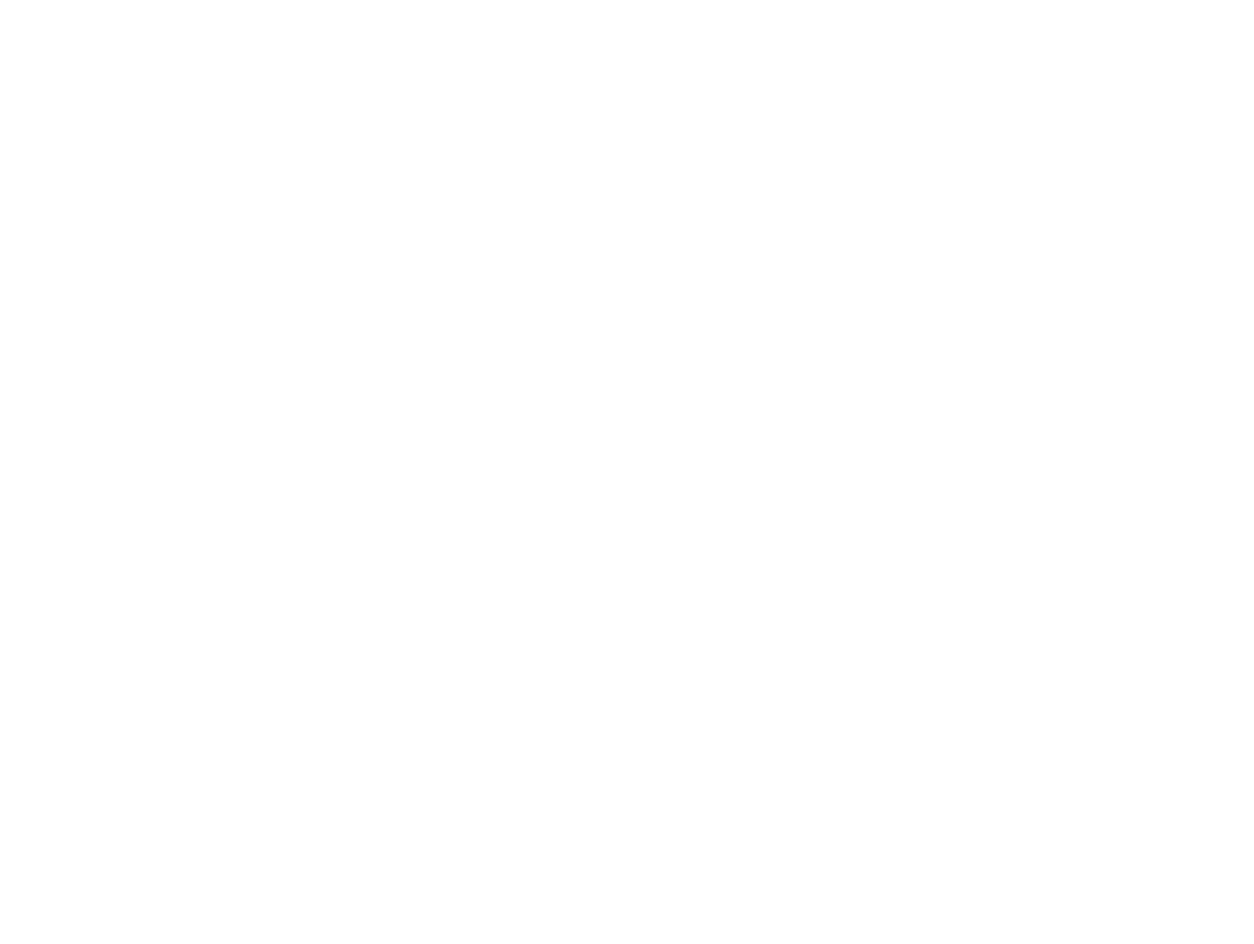
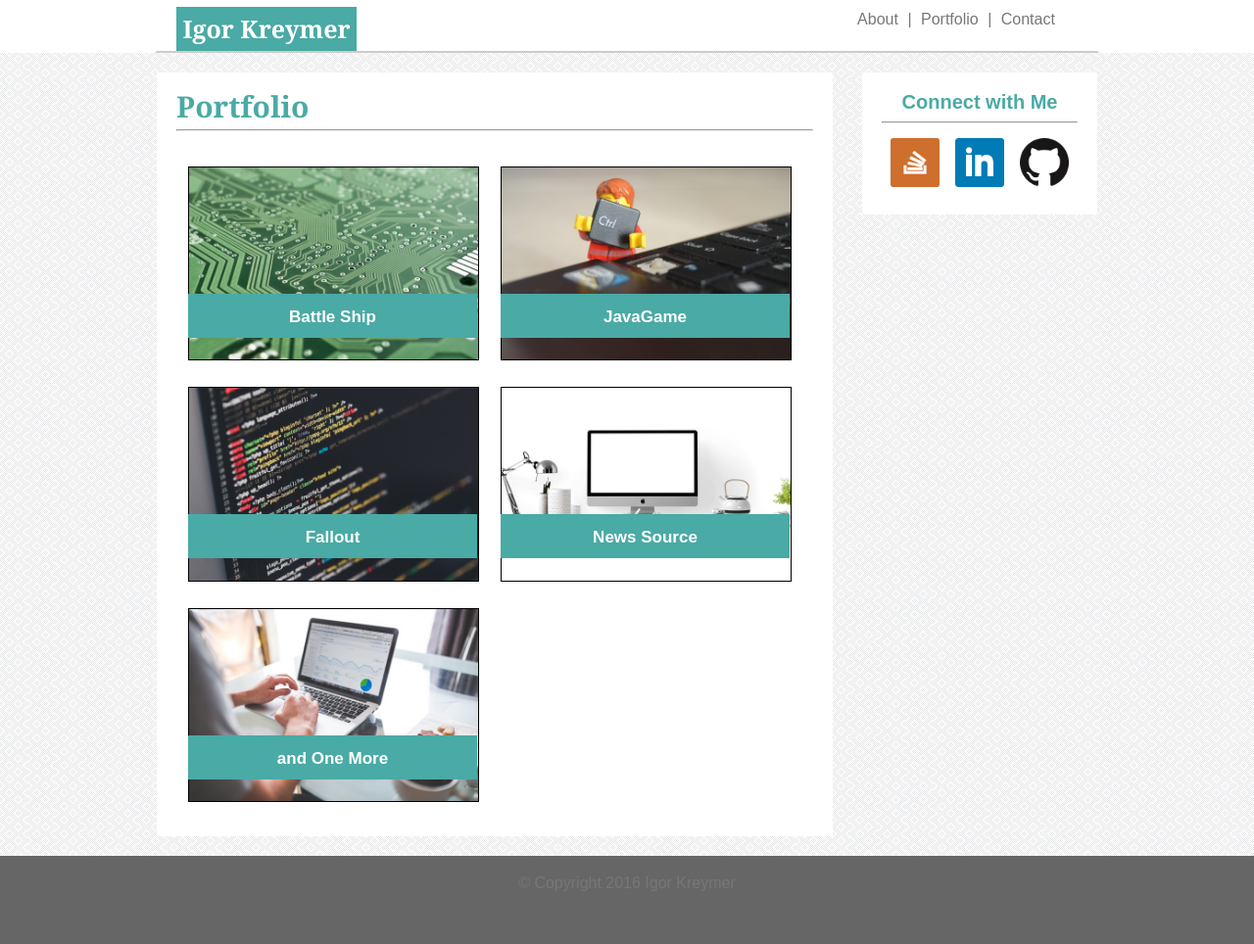
Before and after one commit to I-m-Kreymer/Basic-Portfolio, a plain HTML site: page portfolio.html in a window 1280 px wide. Shown: the whole page at 98% size. Before the commit the page ends 800 px from the top, so only its background shows below. Drawn offline with Linux system fonts and the light colour scheme.

Commit message:
pretty good version

```diff
--- a/assets/css/style.css
+++ b/assets/css/style.css
@@ -1,10 +1,13 @@
 body {
 		font-family: 'Arial', 'Helvetica Neue', Helvetica, sans-serif;
+		color:#777777;
 }
 
 br {
 	height:10px;
 }
+
+
 
 .Header_Design {
 	background-color: #fff;
@@ -49,6 +52,11 @@ br {
 	height:520px;
 }
 
+.Content_Background_Portfolio{
+	background-image: url("../images/back_pattern.png");
+	margin: 0 auto;
+	height:820px;
+}
 .Content_Size {
 	width: 960px;
 	margin: 0 auto;
@@ -122,7 +130,80 @@ br {
 	padding: 20px 0px 0px 0px;
 }
 
-a {
-    color: #0060B6;
+.Connect_Title{
+	font-weight:bold;
+
+}
+
+
+a.Header_Links {
+    color: #777777;
     text-decoration: none;
 }
+
+a.Header_Links:hover {
+	color: #0060B6;
+	font-size: 17px;
+}
+a.Social_links {
+	text-decoration: none;
+}
+
+a.Social_links:hover {
+	opacity: 0.8;
+}
+
+.Form_Name {
+	width:500px;
+	height: 30px;
+}
+
+.Form_Spacing {
+	margin-bottom: 5px;
+}
+
+.Form_message {
+	width: 500px;
+	height:150px;
+}
+.Submit_Button {
+	width: 80px;
+	height: 40px;
+	background-color: #4aaaa5;
+	border-color: #fff;
+	font-size:20px;
+	color: #fff;
+	font-weight: bold;
+}
+
+.portfolio_section {
+	float: left;
+	width:295px;
+	margin: 12px;
+
+	position: relative;
+
+}
+
+.portfolio_imgs {
+	width: 100%;
+	border-width: 1px;
+	border-color: black;
+	border-style: solid;
+
+
+}
+
+.portfolio_name {
+   position: absolute;
+   top: 130px;
+   left: 0;
+   width:100%;
+   height: 30px;
+   color: #fff;
+   font-weight: bold;
+   font-size: 17px;
+   text-align: center;
+   background-color: #4aaaa5;
+   padding: 15px 0px 0px 0px;
+}
--- a/contact.html
+++ b/contact.html
@@ -0,0 +1,89 @@
+<!doctype html>
+
+<html>
+
+	<head>
+
+		<title>About Me</title>
+			<link rel="stylesheet" type="text/css" href="./assets/css/reset.css">
+			<link rel="stylesheet" type="text/css" href="./assets/css/style.css">
+
+	</head>
+
+	<body>
+
+
+			<div class="Header_Design">
+			<div class="Website_Header">
+
+				<div class="Your_Name">Igor Kreymer </div>
+				<div class="Page_Navigation">
+						<a class="Header_Links" href="./index.html">  About </a> |
+						<a class="Header_Links" href="./portfolio.html">Portfolio</a> |
+						<a class="Header_Links" href="./contact.html">Contact </a>
+				</div>
+			</div>
+			</div>
+
+				<div class="Content_Background">
+				<div class="Content_Size">
+					<div class="Content">
+
+						<h1 class="Header_Font"> Contact </h1>
+
+						<hr>
+						<br>
+
+						<form>
+							<p class="Form_Spacing"> Name </p>
+							<input type="text" name="First Name" placeholder="John Smith" class="Form_Name">
+
+							<br>
+							<br>
+
+							 <p class="Form_Spacing"> Email </p>
+							<input type="text" name="Email" placeholder="JohnSmith@gmail.com" class="Form_Name">
+
+							<br>
+							<br>
+
+							 <p class="Form_Spacing"> Message </p>
+							 <textarea name="message" class="Form_message" placeholder="Write a message"></textarea>
+
+							<br>
+							<br>
+
+							<button class="Submit_Button">Submit</button>
+
+						</form>
+
+					</div>
+
+					<div class="SideBar">
+
+						<h3 class="Connect_Title"> Connect with Me </h3>
+
+						<hr>
+
+						<a class="Social_links" href="http://stackoverflow.com/users/7154940/i-kreymer" target="_blank">
+							<img class="contact_icon" src="./assets/images/stackoverflow_icon.png" alt="Stack Overflow Icon">
+						</a>
+						<a class="Social_links" href="https://www.linkedin.com/in/igor-kreymer-9b53127" target="_blank">
+							<img class="contact_icon" src="./assets/images/linkedin_icon.png" alt="LinkedIn Icon" >
+						</a>
+						<a class="Social_links" href="https://github.com/igorkr5" target="_blank">
+							<img class="contact_icon" src="./assets/images/github_icon.png" alt="GitHub Icon" >
+						</a>
+					</div>
+
+				</div>
+				</div>
+				<div class="Ftr">
+					<p class="footer_text">© Copyright 2016 Igor Kreymer</p>
+				</div>
+
+
+
+	</body>
+
+</html>
--- a/portfolio.html
+++ b/portfolio.html
@@ -0,0 +1,100 @@
+<!doctype html>
+
+<html>
+
+	<head>
+
+		<title>About Me</title>
+			<link rel="stylesheet" type="text/css" href="./assets/css/reset.css">
+			<link rel="stylesheet" type="text/css" href="./assets/css/style.css">
+
+	</head>
+
+	<body>
+
+
+			<div class="Header_Design">
+			<div class="Website_Header">
+
+				<div class="Your_Name">Igor Kreymer </div>
+				<div class="Page_Navigation">
+						<a class="Header_Links" href="./index.html">  About </a> |
+						<a class="Header_Links" href="./portfolio.html">Portfolio</a> |
+						<a class="Header_Links" href="./contact.html">Contact </a>
+				</div>
+			</div>
+			</div>
+
+				<div class="Content_Background_Portfolio">
+				<div class="Content_Size">
+					<div class="Content">
+
+						<h1 class="Header_Font"> Portfolio </h1>
+
+						<hr>
+						<br>
+
+						<div class="portfolio_section">
+
+							<img src="./assets/images/Portfolio1.jpeg" class="portfolio_imgs">
+							<h2 class="portfolio_name"> Battle Ship</h2>
+
+						</div>
+
+						<div class="portfolio_section">
+
+							<img src="./assets/images/Portfolio2.jpeg" class="portfolio_imgs">
+							<h2 class="portfolio_name"> JavaGame</h2>
+
+						</div>
+
+						<div class="portfolio_section">
+							<img src="./assets/images/Portfolio3.jpeg" class="portfolio_imgs">
+							<h2 class="portfolio_name"> Fallout</h2>
+
+						</div>
+
+						<div class="portfolio_section">
+
+							<img src="./assets/images/Portfolio4.png" class="portfolio_imgs">
+							<h2 class="portfolio_name"> News Source</h2>
+
+						</div>
+
+						<div class="portfolio_section">
+
+							<img src="./assets/images/Portfolio5.jpg" class="portfolio_imgs">
+							<h2 class="portfolio_name"> and One More</h2>
+
+						</div>
+
+					</div>
+
+					<div class="SideBar">
+
+						<h3 class="Connect_Title"> Connect with Me </h3>
+
+						<hr>
+
+						<a class="Social_links" href="http://stackoverflow.com/users/7154940/i-kreymer" target="_blank">
+							<img class="contact_icon" src="./assets/images/stackoverflow_icon.png" alt="Stack Overflow Icon">
+						</a>
+						<a class="Social_links" href="https://www.linkedin.com/in/igor-kreymer-9b53127" target="_blank">
+							<img class="contact_icon" src="./assets/images/linkedin_icon.png" alt="LinkedIn Icon" >
+						</a>
+						<a class="Social_links" href="https://github.com/igorkr5" target="_blank">
+							<img class="contact_icon" src="./assets/images/github_icon.png" alt="GitHub Icon" >
+						</a>
+					</div>
+
+				</div>
+				</div>
+				<div class="Ftr">
+					<p class="footer_text">© Copyright 2016 Igor Kreymer</p>
+				</div>
+
+
+
+	</body>
+
+</html>
```
Also changed, not shown: index.html (+16 -11 lines), assets/images/Portfolio1.jpeg (added), assets/images/Portfolio2.jpeg (added), assets/images/Portfolio3.jpeg (added), assets/images/Portfolio4.png (added), assets/images/Portfolio5.jpg (added), 2 other files.
